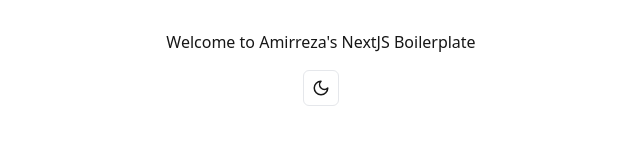
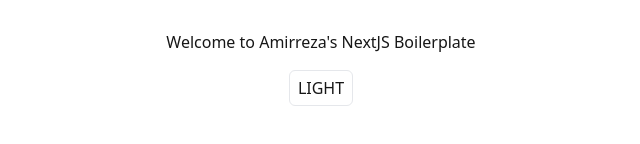
Before and after one commit to amirrrreza1/Next-Boilerplate, a Next.js app: page / in a window 1280 px wide. Shown: the part 332-476 px from the top of the page, without its empty margins (319-959 px from the left). Built offline with nearby package versions, Linux system fonts and the light colour scheme.

Commit message:
refactor: update theme toggle UI and clean up comments

```diff
--- a/src/components/ThemeChanger.tsx
+++ b/src/components/ThemeChanger.tsx
@@ -12,46 +12,10 @@
   return (
     <button
       onClick={toggleTheme}
-      className="flex h-9 w-9 items-center justify-center rounded-md border border-gray-200 bg-white transition-colors hover:bg-gray-100 dark:border-gray-800 dark:bg-black dark:hover:bg-gray-900"
+      className="flex h-9 w-fit items-center justify-center rounded-md border border-gray-200 bg-white px-2 transition-colors hover:bg-gray-100 dark:border-gray-800 dark:bg-black dark:hover:bg-gray-900"
       aria-label="Toggle theme"
     >
-      {theme === 'light' ? (
-        <svg
-          xmlns="http://www.w3.org/2000/svg"
-          width="18"
-          height="18"
-          viewBox="0 0 24 24"
-          fill="none"
-          stroke="currentColor"
-          strokeWidth="2"
-          strokeLinecap="round"
-          strokeLinejoin="round"
-        >
-          <path d="M12 3a6 6 0 0 0 9 9 9 9 0 1 1-9-9Z" />
-        </svg>
-      ) : (
-        <svg
-          xmlns="http://www.w3.org/2000/svg"
-          width="18"
-          height="18"
-          viewBox="0 0 24 24"
-          fill="none"
-          stroke="currentColor"
-          strokeWidth="2"
-          strokeLinecap="round"
-          strokeLinejoin="round"
-        >
-          <circle cx="12" cy="12" r="4" />
-          <path d="M12 2v2" />
-          <path d="M12 20v2" />
-          <path d="m4.93 4.93 1.41 1.41" />
-          <path d="m17.66 17.66 1.41 1.41" />
-          <path d="M2 12h2" />
-          <path d="M20 12h2" />
-          <path d="m6.34 17.66-1.41 1.41" />
-          <path d="m19.07 4.93-1.41 1.41" />
-        </svg>
-      )}
+      {theme === 'light' ? 'LIGHT' : 'DARK'}
     </button>
   );
 }
--- a/src/contexts/ThemeContext.tsx
+++ b/src/contexts/ThemeContext.tsx
@@ -51,7 +51,6 @@
         setThemeState(savedTheme);
         applyTheme(savedTheme);
       } else {
-        // Match the FOUC prevention script: use system preference
         const systemPrefersDark = window.matchMedia(
           '(prefers-color-scheme: dark)'
         ).matches;
@@ -75,7 +74,6 @@
 
   return (
     <ThemeContext.Provider value={{ theme, setTheme, toggleTheme }}>
-      {/* The script is injected automatically by the Provider */}
       <script
         dangerouslySetInnerHTML={{ __html: themeScript }}
         suppressHydrationWarning
```
